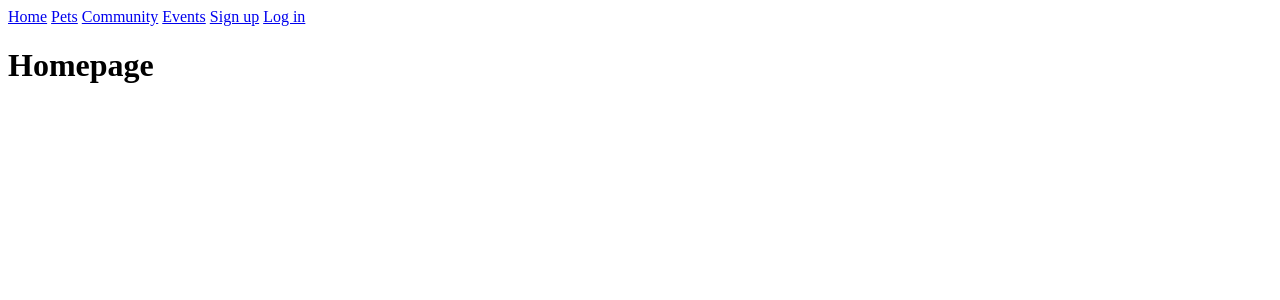
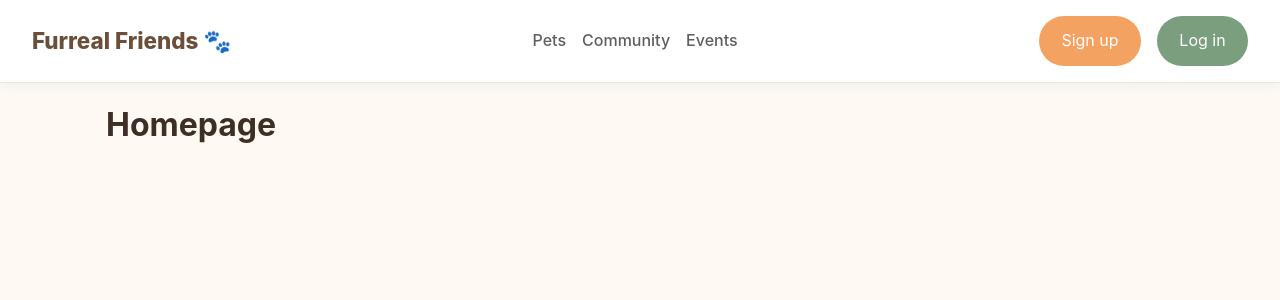
Before and after one commit to abeer-rozba/furreal-friends, a Django app: page / in a window 1280 px wide. Shown: the top 300 px of the page. Run offline with Django 5.2, Linux system fonts and the light colour scheme.

Commit message:
styling done for base.html

```diff
--- a/furreal_friends_project/settings.py
+++ b/furreal_friends_project/settings.py
@@ -125,7 +125,11 @@ USE_TZ = True
 # Static files (CSS, JavaScript, Images)
 # https://docs.djangoproject.com/en/6.0/howto/static-files/
 
-STATIC_URL = "static/"
+STATIC_URL = "/static/"
 LOGIN_URL = "login"
 LOGIN_REDIRECT_URL = "/check-profile/"
 LOGOUT_REDIRECT_URL = "login"
+
+STATICFILES_DIRS = [
+    BASE_DIR / "static",
+]
--- a/main_app/templates/base.html
+++ b/main_app/templates/base.html
@@ -1,27 +1,37 @@
+{% load static %}
 <!DOCTYPE html>
 <html lang="en">
 <head>
   <meta charset="UTF-8">
   <meta name="viewport" content="width=device-width, initial-scale=1.0">
   <title>Furreal Friends</title>
+  <link rel="stylesheet" href="{% static 'css/style.css' %}">
 </head>
 <body>
-  <nav>
-      <a href="/">Home</a>
+  <nav class="navbar">
+    <div class="nav-left">
+      <a href="/" class="logo">Furreal Friends 🐾</a>
+    </div>
+    <div class="nav-center">
       <a href="/pets/">Pets</a>
       <a href="/community/">Community</a>
       <a href="/events/">Events</a>
+    </div>
+    <div class="nav-right">
     {% if user.is_authenticated %}
-      <form action="/auth/logout/" method="POST">
+      <form action="/auth/logout/" method="POST" class="logout-form">
         {% csrf_token %}
         <a href="/owners/{{user.owner.id}}">Profile</a>
-        <button>Log out</button>
+        <button type="submit" class="btn btn-secondary">Log out</button>
       </form>
     {% else %}
-      <a href="/signup">Sign up</a>
-      <a href="/auth/login">Log in</a>
+      <a href="/signup" class="btn btn-primary">Sign up</a>
+      <a href="/auth/login" class="btn btn-secondary">Log in</a>
     {% endif %}
+    </div>
   </nav>
+  <main class="page-container">
   {% block content %}{% endblock content %}
+  </main>
 </body>
 </html>
--- /dev/null
+++ b/static/css/style.css
@@ -0,0 +1,152 @@
+* {
+  margin: 0;
+  padding: 0;
+  box-sizing: border-box;
+}
+
+body {
+  font-family: 'Inter', 'Segoe UI', sans-serif;
+  background-color: #fff9f4;
+  color: #2f2f2f;
+  line-height: 1.6;
+}
+
+a {
+  text-decoration: none;
+  color: #6b4f3a;
+  transition: color 0.2s ease;
+}
+
+a:hover {
+  color: #f4a261;
+}
+
+.navbar {
+  position: sticky;
+  top: 0;
+  z-index: 1000;
+
+  background: rgba(255, 255, 255, 0.95);
+  backdrop-filter: blur(10px);
+
+  display: flex;
+  justify-content: space-between;
+  align-items: center;
+
+  padding: 1rem 2rem;
+  border-bottom: 1px solid #f0e7df;
+  box-shadow: 0 4px 12px rgba(0, 0, 0, 0.04);
+}
+
+.logo {
+  font-size: 1.4rem;
+  font-weight: 800;
+  color: #6b4f3a;
+}
+
+.nav-center,
+.nav-right {
+  display: flex;
+  align-items: center;
+  gap: 1.5rem;
+}
+
+.nav-center a {
+  font-weight: 500;
+  color: #5f5f5f;
+}
+
+.nav-center a:hover {
+  color: #6b4f3a;
+}
+
+.logout-form {
+  display: inline;
+}
+
+.page-container {
+  max-width: 1100px;
+  margin: 0 auto;
+  padding: 2rem;
+}
+
+.btn,
+button {
+  font: inherit;
+  border: none;
+  border-radius: 999px;
+  padding: 0.75rem 1.4rem;
+  cursor: pointer;
+  transition: all 0.2s ease;
+}
+
+.btn-primary,
+button {
+  background-color: #f4a261;
+  color: white;
+}
+
+.btn-primary:hover,
+button:hover {
+  background-color: #e8904e;
+  transform: translateY(-1px);
+}
+
+.btn-secondary {
+  background-color: #7a9e7e;
+  color: white;
+}
+
+.btn-secondary:hover {
+  background-color: #678a6a;
+}
+
+.card {
+  background: white;
+  border-radius: 24px;
+  padding: 1.5rem;
+  box-shadow: 0 12px 30px rgba(0, 0, 0, 0.06);
+  margin-bottom: 1.5rem;
+}
+
+img {
+  max-width: 100%;
+  display: block;
+  border-radius: 20px;
+}
+
+h1,
+h2,
+h3,
+h4 {
+  color: #3d2f25;
+  margin-bottom: 0.75rem;
+}
+
+p {
+  margin-bottom: 1rem;
+  color: #555;
+}
+
+form {
+  display: inline-block;
+}
+
+@media (max-width: 768px) {
+  .navbar {
+    flex-direction: column;
+    gap: 1rem;
+    padding: 1rem;
+  }
+}
+
+.nav-center,
+.nav-right {
+  flex-wrap: wrap;
+  justify-content: center;
+  gap: 1rem;
+}
+
+.page-container {
+  padding: 1rem;
+}
```
